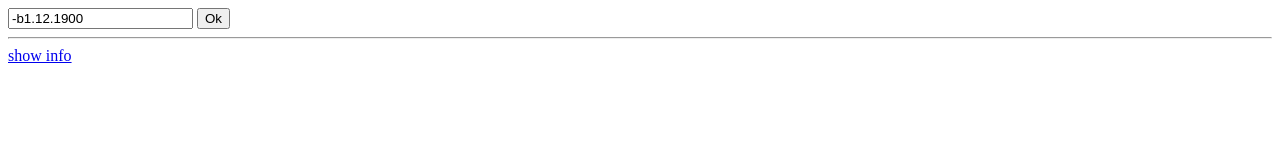
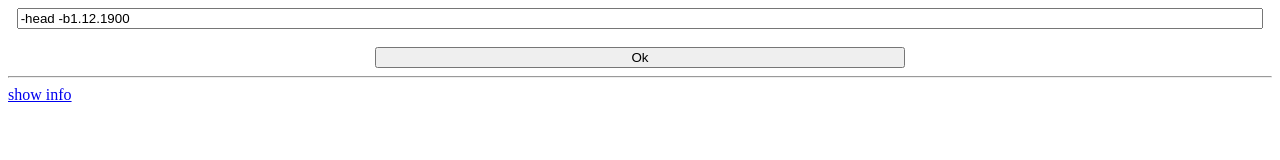
Before and after one commit to piccaso/swisseph-api, a plain HTML site: page static/index.html in a window 1280 px wide. Drawn offline with Linux system fonts and the light colour scheme.

Commit message:
use older go version, update markup

```diff
--- a/static/index.html
+++ b/static/index.html
@@ -6,9 +6,11 @@
     <title>sweapi</title>
 </head>
 <body>
-    <form action="/api">
-        <input type="text" name="q" value="-b1.12.1900" />
-        <input type="submit" value="Ok">
+    <form action="/api" style="text-align: center;">
+        <input type="text" name="q" value="-head -b1.12.1900" style="width: 98%;" />
+        <br><br>
+        <input type="submit" value="Ok" style="width: 42%;">
+        <br>
     </form>
     <hr>
     <a href="/api?q=-h">show info</a>
```
Also changed, not shown: 1 other file.
